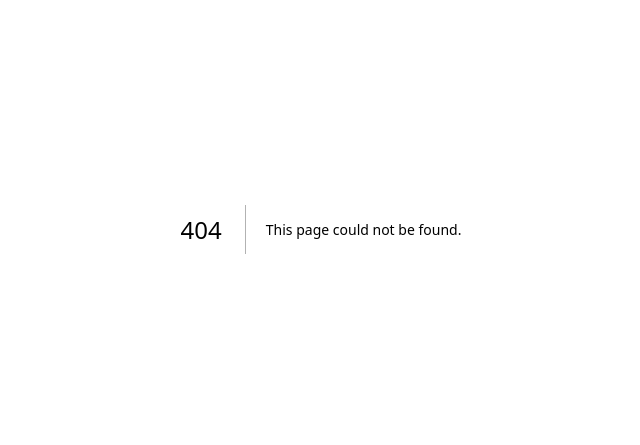
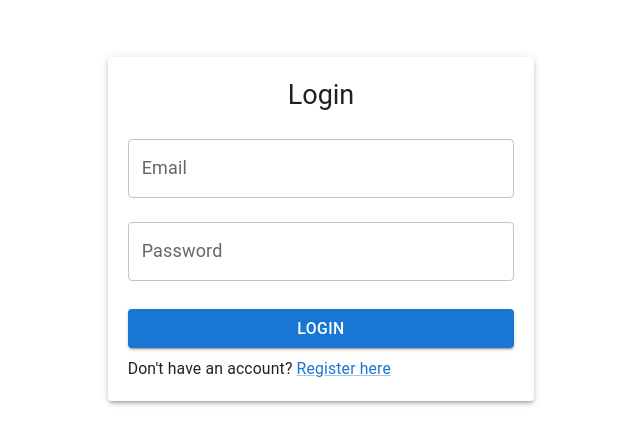
Before and after one commit to T3NZ0R/incora_hakaton, a Next.js app: page /login in a window 1280 px wide. Before the commit this address had no page. Shown: the part 171-616 px from the top of the page, without its empty margins (319-959 px from the left). Built offline with nearby package versions, Linux system fonts and the light colour scheme.

Commit message:
login/register

```diff
--- a/package.json
+++ b/package.json
@@ -14,6 +14,7 @@
     "@mui/icons-material": "^5.14.16",
     "@mui/material": "^5.14.17",
     "@mui/styled-engine-sc": "^6.0.0-alpha.5",
+    "formik": "^2.4.5",
     "i18next": "^23.7.3",
     "i18next-browser-languagedetector": "^7.2.0",
     "next": "14.0.2",
@@ -22,7 +23,8 @@
     "react": "^18",
     "react-dom": "^18",
     "react-i18next": "^13.4.0",
-    "styled-components": "^6.1.1"
+    "styled-components": "^6.1.1",
+    "yup": "^1.3.2"
   },
   "devDependencies": {
     "@types/node": "^20",
--- a/pages/donations/components/Donate.tsx
+++ b/pages/donations/components/Donate.tsx
@@ -1,12 +1,15 @@
 import { Box, Button, Card, CardMedia, Grid, Typography } from "@mui/material"
 import { ImockData } from ".."
 import { FC } from "react"
+import { useRouter } from "next/router"
 
 export interface IDonateProps{
 	item:ImockData
 }
 
 const Donate:FC<IDonateProps> = ({item}) => {
+	const router = useRouter()
+
 	return (
 		<Grid sx={{
 			margin:'0 auto',
@@ -37,7 +40,7 @@ const Donate:FC<IDonateProps> = ({item}) => {
 				<Grid>
 					{item.description}
 				</Grid>
-				<Button variant={'contained'}
+				<Button variant={'contained'} onClick={() => router.push(`/donations/${item.id}`)}
 				>
 					{item.link}
 				</Button>
--- a/pages/donations/index.tsx
+++ b/pages/donations/index.tsx
@@ -4,6 +4,7 @@ import { useTranslation } from "react-i18next";
 import Donate from "./components/Donate";
 import SearchIcon from '@mui/icons-material/Search';
 export interface ImockData{
+	id: string,
 	img: string,
 	title: string,
 	description: string,
@@ -12,12 +13,14 @@ export interface ImockData{
 
 const mockData:ImockData[] = [
 	{
+		id: '1',
 		link: 'sdjfsjfdj',
 		title: 'sjhjfhfjs',
 		description: 'fkjskjdfkjsdklsdkjfdjhdfj jfdji shfjsdkjsd jkhjsdh isfh hsfhsf',
 		img: 'https://static.dw.com/image/51802658_605.jpg',
 	},
 	{
+		id: '2',
 		link: 'sdjfsjfdj',
 		title: 'sjhjfhfjs',
 		description: 'fkjskjdfkjsdklsdkjfdjhdfj jfdji shfjsdkjsd jkhjsdh isfh hsfhsf',
@@ -25,6 +28,7 @@ const mockData:ImockData[] = [
 		img: 'https://static.dw.com/image/51802658_605.jpg',
 	},
 	{
+		id: '3',
 		link: 'sdjfsjfdj',
 		title: 'sjhjfhfjs',
 		description: 'fkjskjdfkjsdklsdkjfdjhdfj jfdji shfjsdkjsd jkhjsdh isfh hsfhsf',
--- /dev/null
+++ b/pages/login/components/LoginForm.tsx
@@ -0,0 +1,64 @@
+import React, { FC } from 'react';
+import { TextField, Button, Typography, Link } from '@mui/material';
+import { useFormik } from 'formik';
+import * as yup from 'yup';
+
+const validationSchemaLogin = yup.object({
+  email: yup.string().email('Invalid email address').required('Email is required'),
+  password: yup.string().required('Password is required'),
+});
+
+const LoginForm:FC<{switchForm:any}> = ({ switchForm }) => {
+  const formik = useFormik({
+    initialValues: {
+      email: '',
+      password: '',
+    },
+    validationSchema: validationSchemaLogin,
+    onSubmit: (values) => {
+      // Handle login form submission
+      console.log('Login form submitted with values:', values);
+    },
+  });
+
+  return (
+    <form onSubmit={formik.handleSubmit}>
+      <TextField
+        fullWidth
+        id="email"
+        name="email"
+        label="Email"
+        variant="outlined"
+        margin="normal"
+        value={formik.values.email}
+        onChange={formik.handleChange}
+        error={formik.touched.email && Boolean(formik.errors.email)}
+        helperText={formik.touched.email && formik.errors.email}
+      />
+      <TextField
+        fullWidth
+        id="password"
+        name="password"
+        label="Password"
+        type="password"
+        variant="outlined"
+        margin="normal"
+        value={formik.values.password}
+        onChange={formik.handleChange}
+        error={formik.touched.password && Boolean(formik.errors.password)}
+        helperText={formik.touched.password && formik.errors.password}
+      />
+      <Button type="submit" variant="contained" color="primary" fullWidth style={{ marginTop: '20px' }}>
+        Login
+      </Button>
+      <Typography variant="body2" style={{ marginTop: '10px' }}>
+        Don't have an account?{' '}
+        <Link href="#" onClick={() => switchForm('register')}>
+          Register here
+        </Link>
+      </Typography>
+    </form>
+  );
+};
+
+export default LoginForm;
--- /dev/null
+++ b/pages/login/components/RegisterForm.tsx
@@ -0,0 +1,80 @@
+import React, { FC } from 'react';
+import { TextField, Button, Typography, Link } from '@mui/material';
+import { useFormik } from 'formik';
+import * as yup from 'yup';
+
+const validationSchemaRegister = yup.object({
+	email: yup.string().email('Invalid email address').required('Email is required'),
+	password: yup.string().required('Password is required').min(6, 'Password must be at least 6 characters'),
+	confirmPassword: yup.string().oneOf([yup.ref('password')], 'Passwords must match'),
+  });
+
+const RegisterForm:FC<{switchForm:any}> = ({ switchForm }) => {
+
+	const formik = useFormik({
+	  initialValues: {
+		email: '',
+		password: '',
+		confirmPassword: '',
+	  },
+	  validationSchema: validationSchemaRegister,
+	  onSubmit: (values) => {
+		// Handle registration form submission
+		console.log('Registration form submitted with values:', values);
+	  },
+	});
+
+	return (
+	  <form onSubmit={formik.handleSubmit}>
+		<TextField
+		  fullWidth
+		  id="email"
+		  name="email"
+		  label="Email"
+		  variant="outlined"
+		  margin="normal"
+		  value={formik.values.email}
+		  onChange={formik.handleChange}
+		  error={formik.touched.email && Boolean(formik.errors.email)}
+		  helperText={formik.touched.email && formik.errors.email}
+		/>
+		<TextField
+		  fullWidth
+		  id="password"
+		  name="password"
+		  label="Password"
+		  type="password"
+		  variant="outlined"
+		  margin="normal"
+		  value={formik.values.password}
+		  onChange={formik.handleChange}
+		  error={formik.touched.password && Boolean(formik.errors.password)}
+		  helperText={formik.touched.password && formik.errors.password}
+		/>
+		<TextField
+		  fullWidth
+		  id="confirmPassword"
+		  name="confirmPassword"
+		  label="Confirm Password"
+		  type="password"
+		  variant="outlined"
+		  margin="normal"
+		  value={formik.values.confirmPassword}
+		  onChange={formik.handleChange}
+		  error={formik.touched.confirmPassword && Boolean(formik.errors.confirmPassword)}
+		  helperText={formik.touched.confirmPassword && formik.errors.confirmPassword}
+		/>
+		<Button type="submit" variant="contained" color="primary" fullWidth style={{ marginTop: '20px' }}>
+		  Register
+		</Button>
+		<Typography variant="body2" style={{ marginTop: '10px' }}>
+		  Already have an account?{' '}
+		  <Link href="#" onClick={() => switchForm('login')}>
+			Login here
+		  </Link>
+		</Typography>
+	  </form>
+	);
+  };
+
+export default RegisterForm
--- /dev/null
+++ b/pages/login/index.tsx
@@ -0,0 +1,27 @@
+import { Grid, Paper, Typography } from "@mui/material";
+import LoginForm from "./components/LoginForm";
+import RegisterForm from "./components/RegisterForm";
+import { useState } from "react";
+
+const LoginRegisterForm = () => {
+	const [activeForm, setActiveForm] = useState<string>('login');
+
+	const switchForm = (formType:string) => {
+	  setActiveForm(formType);
+	};
+
+	return (
+	  <Grid container justifyContent="center" alignItems="center" style={{ height: '100vh' }}>
+		<Grid item xs={10} sm={8} md={6} lg={4}>
+		  <Paper elevation={3} style={{ padding: '20px' }}>
+			<Typography variant="h5" align="center" gutterBottom>
+			  {activeForm === 'login' ? 'Login' : 'Register'}
+			</Typography>
+			{activeForm === 'login' ? <LoginForm switchForm={switchForm} /> : <RegisterForm switchForm={switchForm} />}
+		  </Paper>
+		</Grid>
+	  </Grid>
+	);
+  };
+
+  export default LoginRegisterForm;
```
Also changed, not shown: pages/donations/[id]/index.tsx (added, +13 -0 lines), 1 other file (tests, documents, lock files or other folders).
